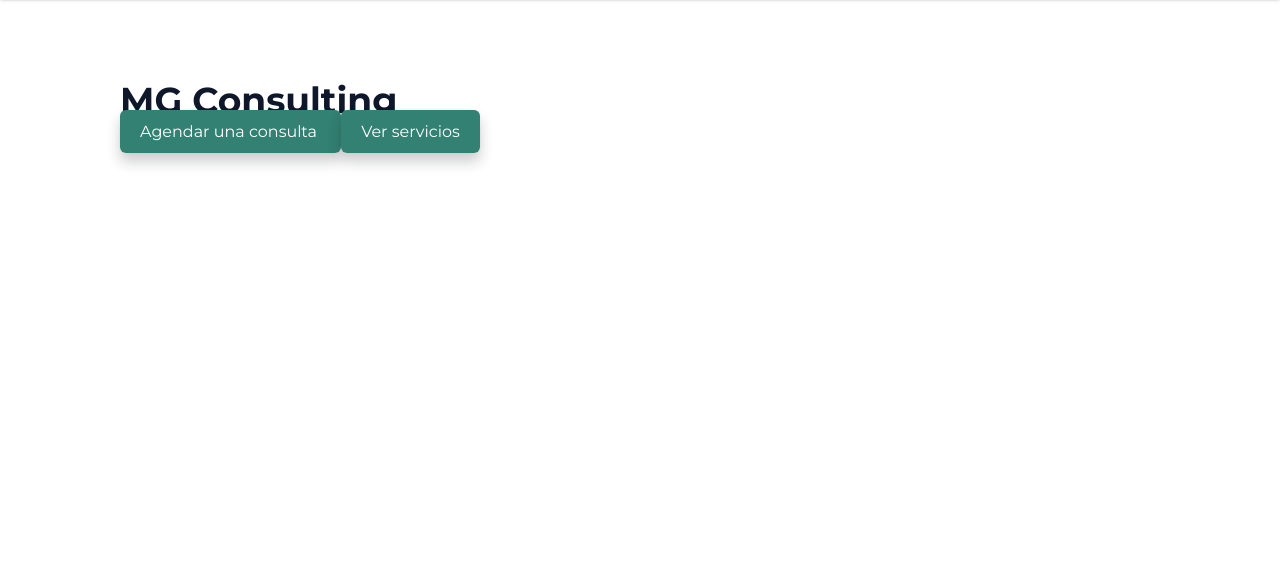
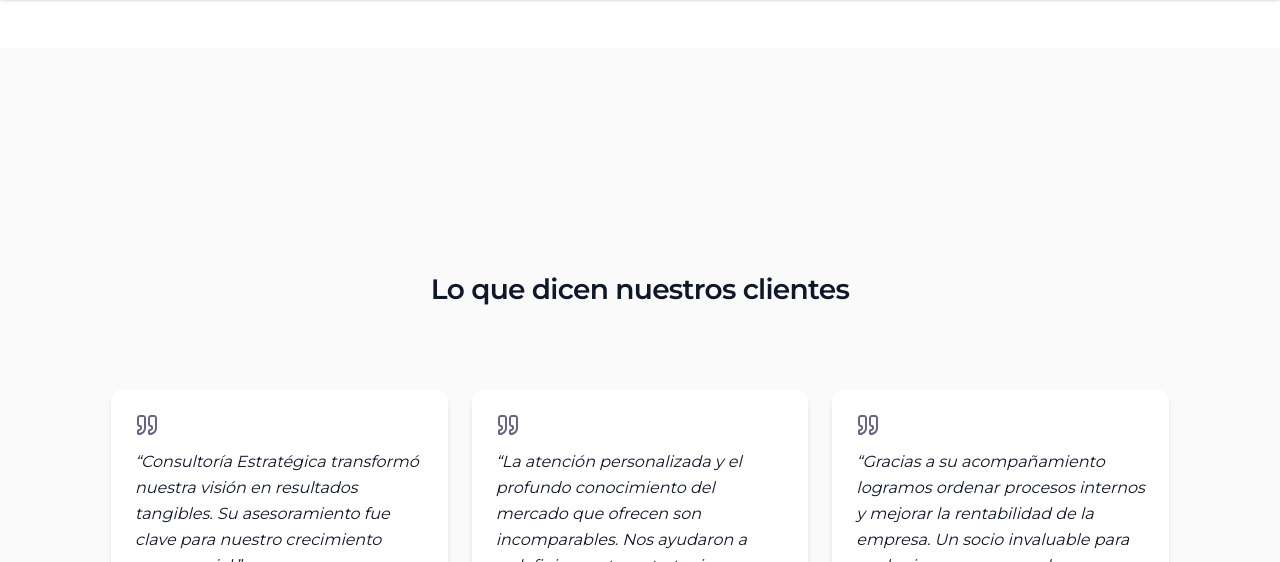
Before and after one commit to NicoGuerrero11/mgconsulting-sitio, an Astro site: page / in a window 1280 px wide. Shown: the part 90-652 px from the top of the page. Built offline with nearby package versions, Linux system fonts and the light colour scheme; Astro itself is replaced by a stand-in of ours.

Commit message:
feat(index): integrate Hero and Testimonial sections into homepage

```diff
--- a/src/pages/index.astro
+++ b/src/pages/index.astro
@@ -1,13 +1,11 @@
 ---
-import Layout from '../layouts/BaseLayout.astro';
-import Button from '../components/ui/Button.astro';
-
+import Base from '../layouts/BaseLayout.astro';
+import Hero from "../components/home/Hero.astro";
+import Testimonial from "../components/home/Testimonial.astro";
 ---
-
-<Layout title="Inicio - MG Consulting">
-  <div class="p-8">
-    <h1 class="text-4xl font-bold text-[var(--color-brand-blue)]">MG Consulting</h1>
-
-    <Button href="/contacto" label="Agendar una consulta" />
-    <Button href="/servicios" label="Ver servicios" />
-</Layout>
+<Base title="Inicio - MG Consulting">
+    <!-- HERO -->
+    <Hero />
+    <!-- TESTIMONIOS -->
+    <Testimonial />
+</Base>
```
